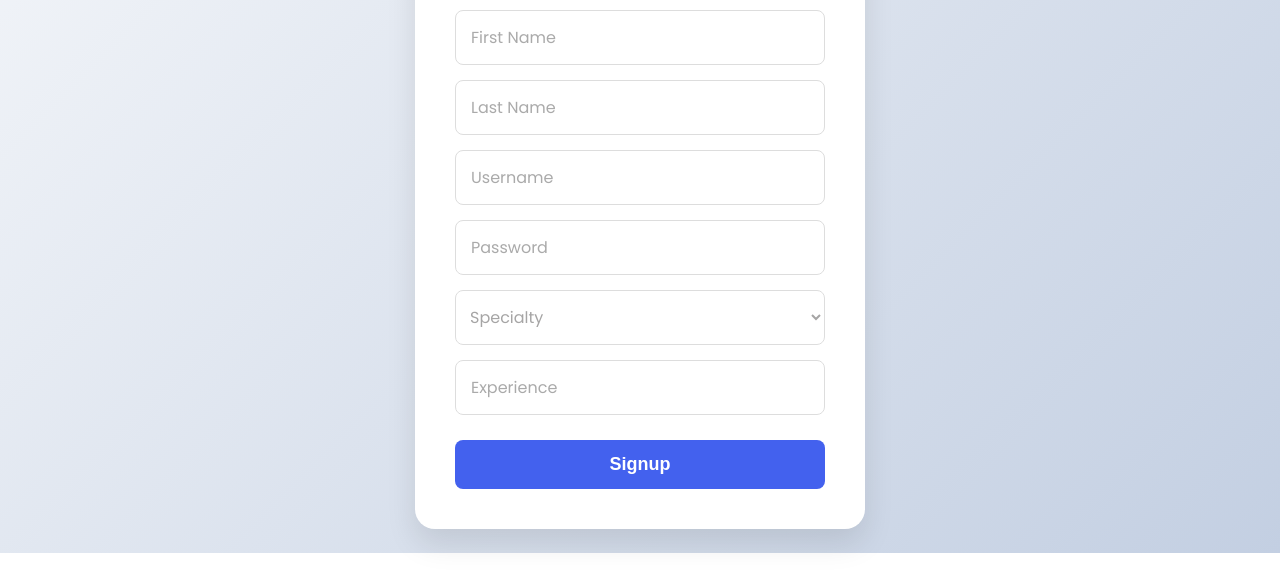
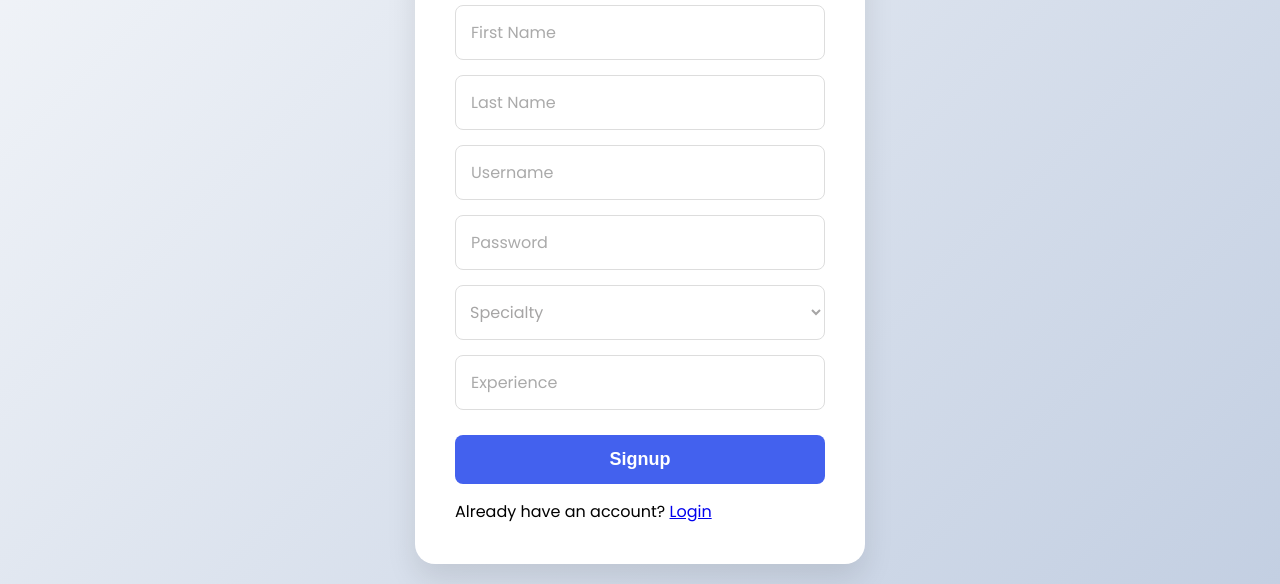
Before and after one commit to HumoX-ai/416-fullstack, a plain HTML site: page frontend/trainer-signup/trainer-signup.html in a window 1280 px wide. Shown: the part 247-831 px from the top of the page. Before the commit the page ends 800 px from the top, so only its background shows below. Drawn offline with Linux system fonts and the light colour scheme.

Commit message:
trainer signup ga login page ga otvoradigan link ulab qoydim

```diff
--- a/frontend/trainer-signup/trainer-signup.html
+++ b/frontend/trainer-signup/trainer-signup.html
@@ -27,6 +27,9 @@
             </select>
             <input type="number" id="experience" placeholder="Experience" required>
             <button type="submit">Signup</button>
+            <p class="signup-link">
+                Already have an account? <a href="../trainer-login/trainer-login.html">Login</a>
+            </p>
         </form>
     </div>
 </body>
```
